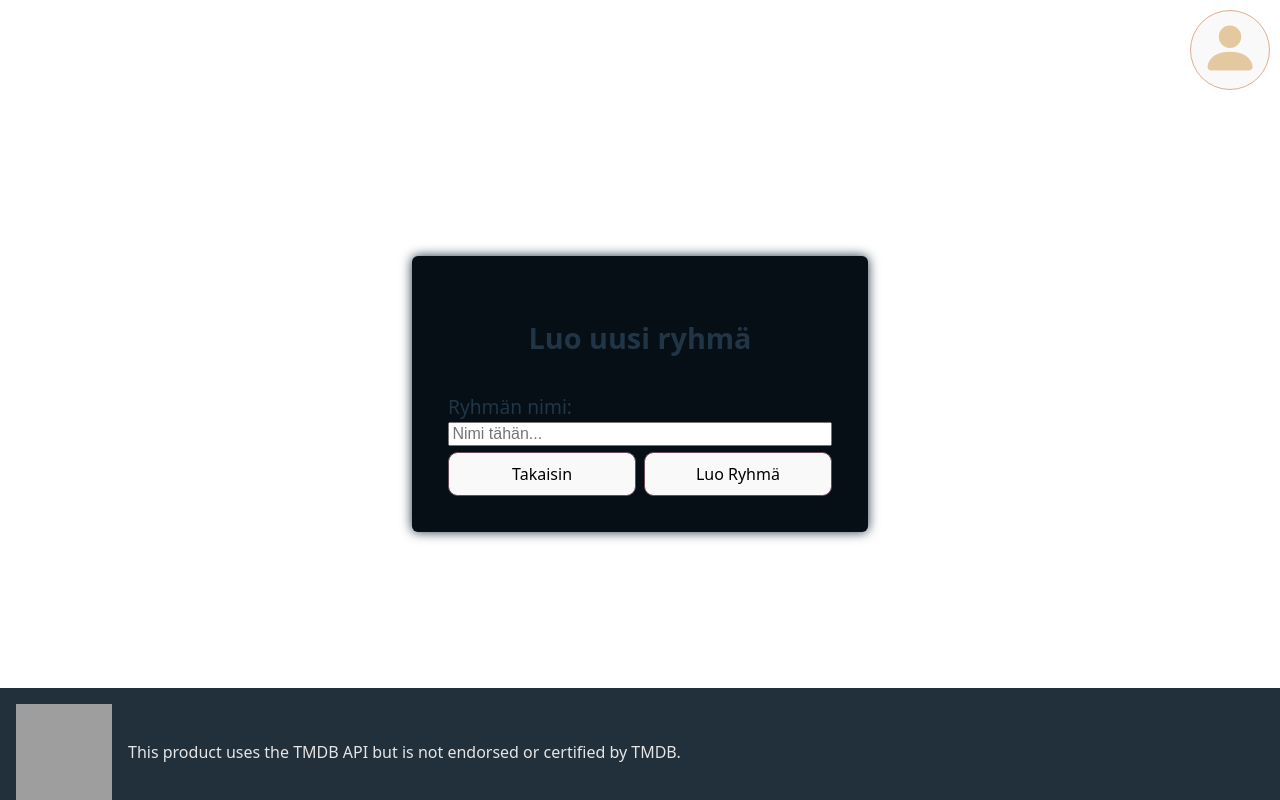
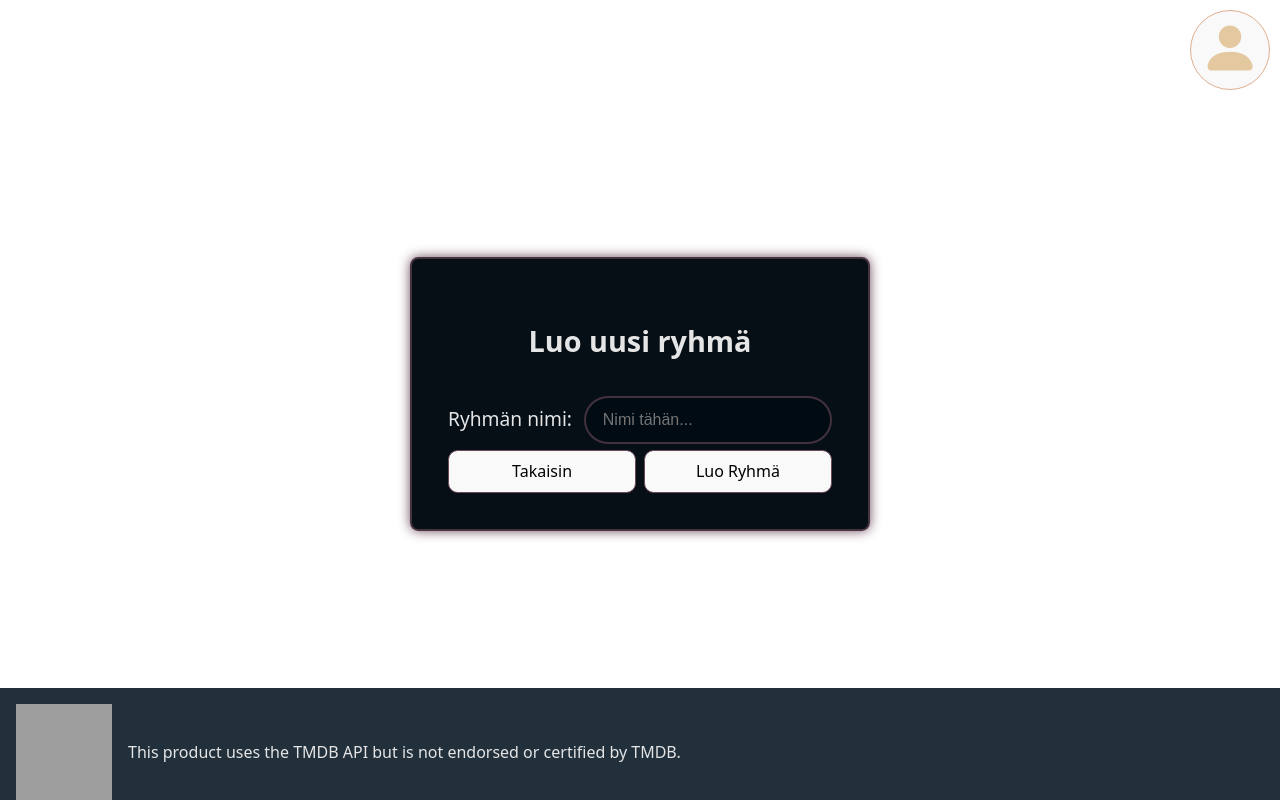
Before and after one commit to Takakontti/SG10-Web-ohjelmoinnin-projekti, a React (Vite) app: page /GroupCreation in a window 1280 px wide. Built offline with nearby package versions, Linux system fonts and the light colour scheme; grey boxes are pictures that could not be loaded.

Commit message:
Lisätty värit groupCreation componenttiin

```diff
--- a/src/components/GroupCreation.css
+++ b/src/components/GroupCreation.css
@@ -11,8 +11,10 @@
     max-width: 400px;
     padding: 30px;
     zoom: 1.2;
-    border-radius: 5px;
-    box-shadow: 0 0 10px;
+    border-radius: 7px;
+    border: var(--border-5);
+    box-shadow: 0 0 10px var(--box-shadow-2);
+    color: var(--small-text-color);
     background-color: var(--main-bg-color);
 }
 
@@ -49,12 +51,28 @@
   margin-bottom: 15px;
   color: var(--success-color);
 }
+
 .title {
   margin-bottom: 0;
 }
 
 .group-input {
     width: 50%;
+    flex: 1;
+    min-width: 0;
+    box-sizing: border-box;
+    border: var(--border-5);
+    border-radius: 20px;
+    background-color: var(--main-bg-color-2);
+    height: 2.5rem;
+    padding: 0 0 0 14px;
+    margin-bottom: 0;
+    margin-left: 10px;
+}
+
+.group-input:focus {
+    outline: var(--border-5);
+    outline-offset: -2px;
 }
 
 @media (min-width: 850px) {
```
